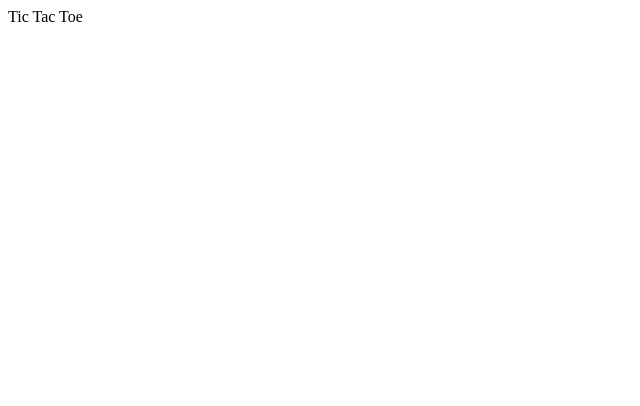
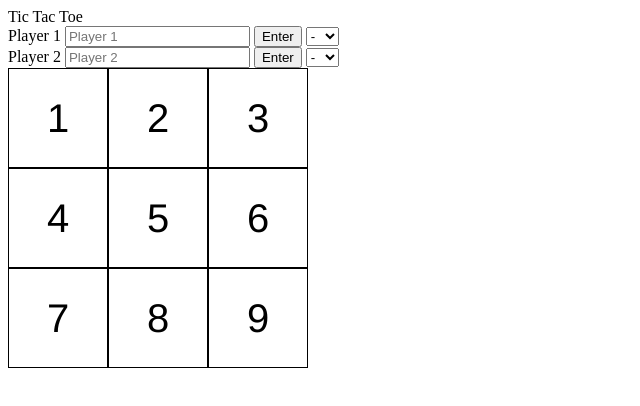
Before and after one commit to SirGhostdog/tic-tac-toe, a plain HTML site: page index.html in a window 1280 px wide. Shown: the whole page, without its empty margins (0-640 px from the left). Drawn offline with Linux system fonts and the light colour scheme.

Commit message:
Add html elements

```diff
--- a/index.html
+++ b/index.html
@@ -9,6 +9,38 @@
 </head>
 <body>
     <header id = "header"> Tic Tac Toe </header>
-    <div id="body"></div>
+    <div id="hero">
+        <div id="players"> Player 1
+            <input type="text" id="textbox" placeholder="Player 1">
+            <button id="submitButton">Enter</button>
+            <select name="markDropdown" id="dropdown">
+                <option value="blank">-</option>
+                <option value="markX">X</option>
+                <option value="markO">O</option>
+            </select>
+        </div>
+        <div id="players">Player 2
+            <input type="text" id="textbox" placeholder="Player 2">
+            <button id="submitButton">Enter</button>
+            <select name="markDropdown" id="dropdown">
+                <option value="blank">-</option>
+                <option value="markX">X</option>
+                <option value="markO">O</option>
+            </select>
+        </div>
+        <div id="main">
+            <div id="board">
+                <div class="boardSquare" id="square1">1</div>
+                <div class="boardSquare" id="square2">2</div>
+                <div class="boardSquare" id="square3">3</div>
+                <div class="boardSquare" id="square4">4</div>
+                <div class="boardSquare" id="square5">5</div>
+                <div class="boardSquare" id="square6">6</div>
+                <div class="boardSquare" id="square7">7</div>
+                <div class="boardSquare" id="square8">8</div>
+                <div class="boardSquare" id="square9">9</div>
+            </div>
+        </div>
+    </div>
 </body>
 </html>
--- a/style.css
+++ b/style.css
@@ -2,3 +2,18 @@ html{
     margin: 0;
     padding: 0;
 }
+
+#board{
+    display: grid;
+    grid-template-columns: 100px 100px 100px;
+    grid-template-rows: 100px 100px 100px;
+}
+
+.boardSquare{
+    display: flex;
+    justify-content: center;
+    align-items: center;
+    border: 1px black solid;
+    font-size: 40px;
+    font-family: 'Franklin Gothic Medium', 'Arial Narrow', Arial, sans-serif;
+}
```
